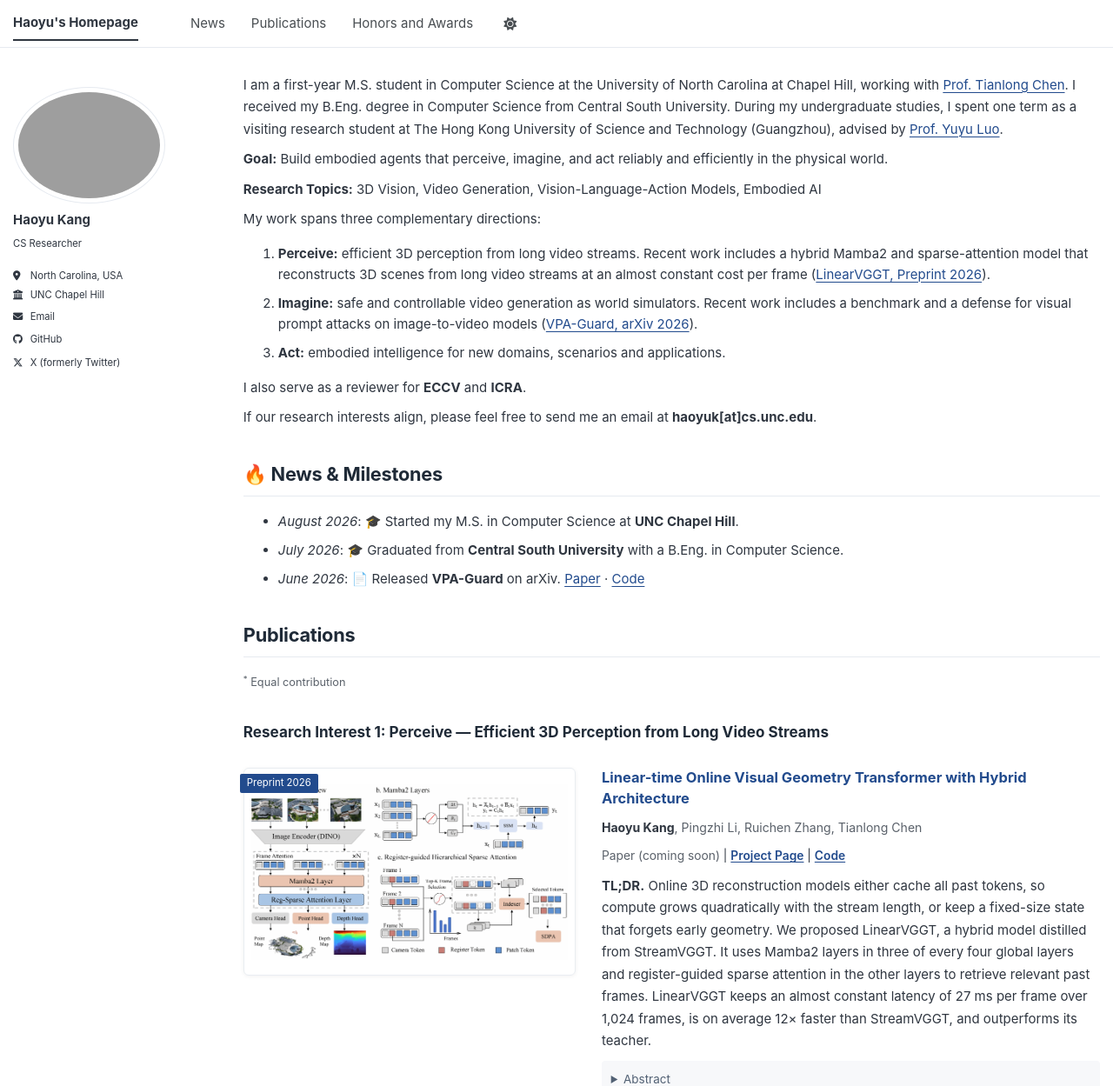
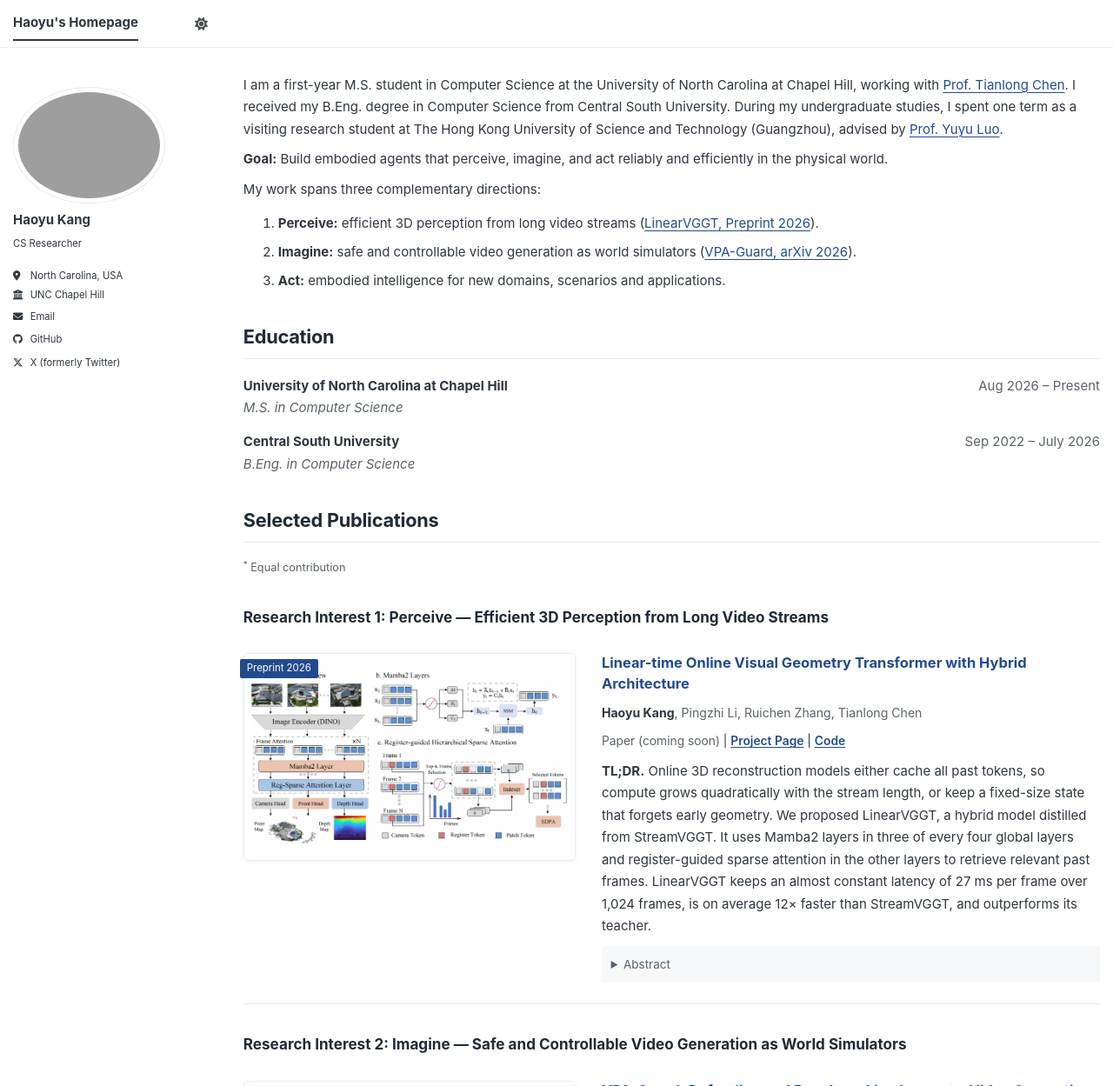
Before and after one commit to HaoyuLucasKang/HaoyuLucasKang.github.io, a Jekyll site: the page built from _pages/about.md, in a window 1280 px wide and 1400 px high, cut to the strip 0-1249 px from the top of the window. Shown: the whole strip at 87% size. Built offline with Jekyll 4.4.1, drawn with Linux system fonts in a browser that asks for light colours; a script bundle is joined from its source files by our own code; library files that are not in the unit come from our copies; some of the changed text lies outside the part shown.

Commit message:
Homepage: keep only existing content (intro, research directions, education, publications); remove news, honors, added lines and section navigation
Co-Authored-By: Claude Opus 5.5 <noreply@anthropic.com>

```diff
--- a/_pages/about.md
+++ b/_pages/about.md
@@ -10,25 +10,32 @@ I am a first-year M.S. student in Computer Science at the University of North Ca
 
 **Goal:** Build embodied agents that perceive, imagine, and act reliably and efficiently in the physical world.
 
-**Research Topics:** 3D Vision, Video Generation, Vision-Language-Action Models, Embodied AI
-
 My work spans three complementary directions:
 
-1. **Perceive:** efficient 3D perception from long video streams. Recent work includes a hybrid Mamba2 and sparse-attention model that reconstructs 3D scenes from long video streams at an almost constant cost per frame ([LinearVGGT, Preprint 2026](#linearvggt)).
-2. **Imagine:** safe and controllable video generation as world simulators. Recent work includes a benchmark and a defense for visual prompt attacks on image-to-video models ([VPA-Guard, arXiv 2026](https://arxiv.org/abs/2606.25592)).
+1. **Perceive:** efficient 3D perception from long video streams ([LinearVGGT, Preprint 2026](#linearvggt)).
+2. **Imagine:** safe and controllable video generation as world simulators ([VPA-Guard, arXiv 2026](#vpa-guard)).
 3. **Act:** embodied intelligence for new domains, scenarios and applications.
 
-I also serve as a reviewer for **ECCV** and **ICRA**.
+<h2 class="section-heading" id="education">Education</h2>
 
-If our research interests align, please feel free to send me an email at **haoyuk[at]cs.unc.edu**.
+<div class="home-education">
+  <div class="home-education__item">
+    <div class="home-education__row">
+      <span class="home-education__school">University of North Carolina at Chapel Hill</span>
+      <span class="home-education__date">Aug 2026 &ndash; Present</span>
+    </div>
+    <div class="home-education__degree">M.S. in Computer Science</div>
+  </div>
+  <div class="home-education__item">
+    <div class="home-education__row">
+      <span class="home-education__school">Central South University</span>
+      <span class="home-education__date">Sep 2022 &ndash; July 2026</span>
+    </div>
+    <div class="home-education__degree">B.Eng. in Computer Science</div>
+  </div>
+</div>
 
-<h2 class="section-heading" id="news">🔥 News &amp; Milestones</h2>
-
-- *August 2026*: 🎓 Started my M.S. in Computer Science at **UNC Chapel Hill**.
-- *July 2026*: 🎓 Graduated from **Central South University** with a B.Eng. in Computer Science.
-- *June 2026*: 📄 Released **VPA-Guard** on arXiv. [Paper](https://arxiv.org/abs/2606.25592) · [Code](https://github.com/HaoyuLucasKang/VPA-Guard)
-
-<h2 class="section-heading" id="publications">Publications</h2>
+<h2 class="section-heading" id="publications">Selected Publications</h2>
 
 <p class="home-note"><sup>*</sup> Equal contribution</p>
 
@@ -77,8 +84,3 @@ If our research interests align, please feel free to send me an email at **haoyu
     </details>
   </div>
 </div>
-
-<h2 class="section-heading" id="honors">🎖 Honors and Awards</h2>
-
-- 2024&ndash;2025 Academic Performance Scholarship, Central South University
-- 6-Month Research Scholarship, HKUST (Guangzhou)
--- a/_sass/layout/_home.scss
+++ b/_sass/layout/_home.scss
@@ -74,7 +74,7 @@ body {
   }
 }
 
-/* ---------- Section headings (News, Publications, Honors and Awards) ---------- */
+/* ---------- Section headings (Education, Selected Publications) ---------- */
 
 .page__content .section-heading {
   margin: 1.8em 0 0.8em;
@@ -103,6 +103,35 @@ body {
   margin: 0 0 0.5em;
   font-size: 0.85em;
   color: var(--global-text-color-light);
+}
+
+/* ---------- Education: school and dates on one line, degree below ---------- */
+
+.home-education__item {
+  margin-bottom: 0.9em;
+}
+
+.home-education__row {
+  display: flex;
+  justify-content: space-between;
+  align-items: baseline;
+  column-gap: 1rem;
+}
+
+.home-education__school {
+  font-weight: 700;
+}
+
+/* dates always stay on the right; a long school name wraps instead */
+.home-education__date {
+  flex: none;
+  white-space: nowrap;
+  color: var(--global-text-color-light);
+}
+
+.home-education__degree {
+  color: var(--global-text-color-light);
+  font-style: italic;
 }
 
 /* ---------- Publication card: figure (with venue badge) left, text right ---------- */
```
Also changed, not shown: _data/navigation.yml (+29 -8 lines).
